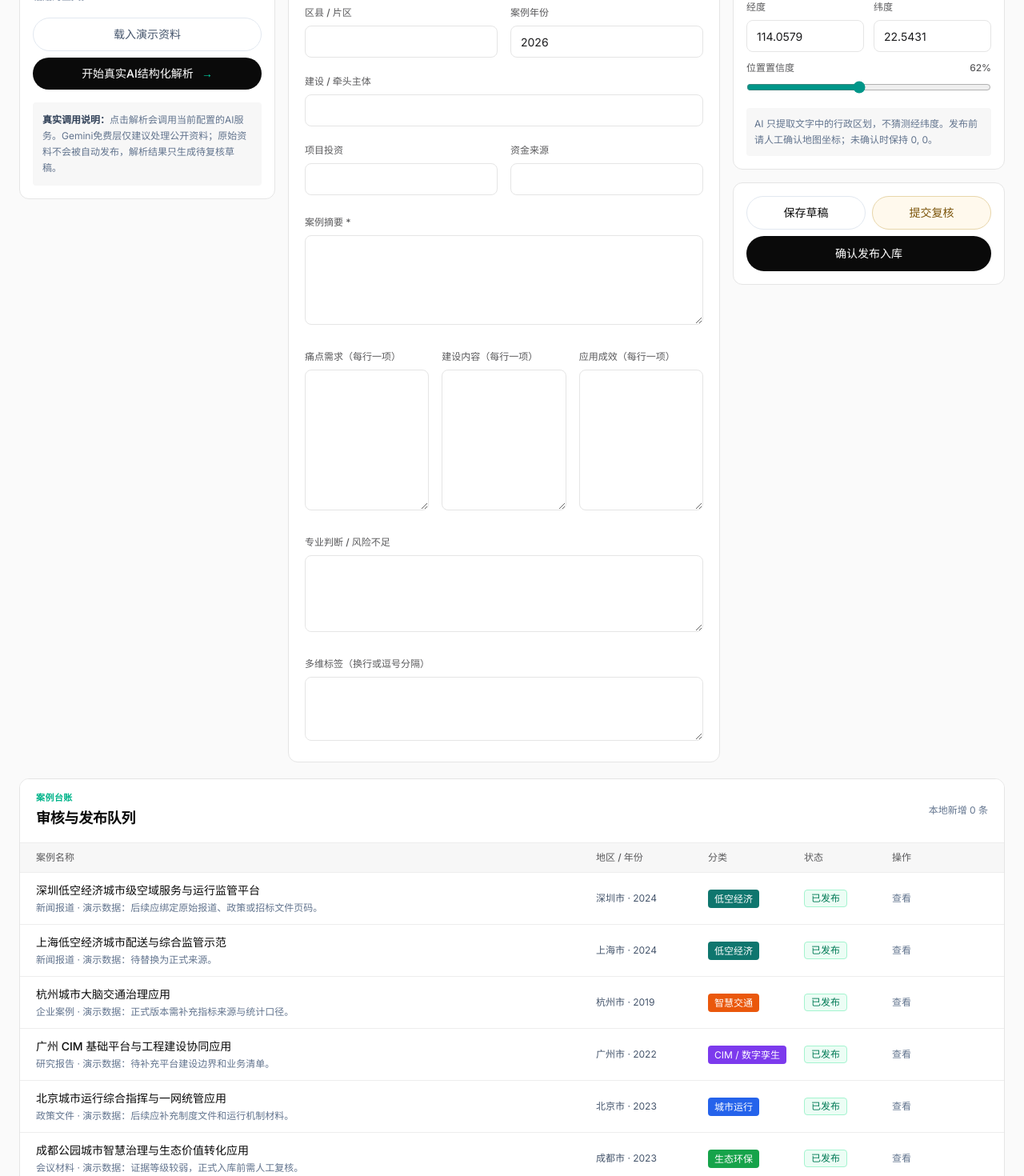
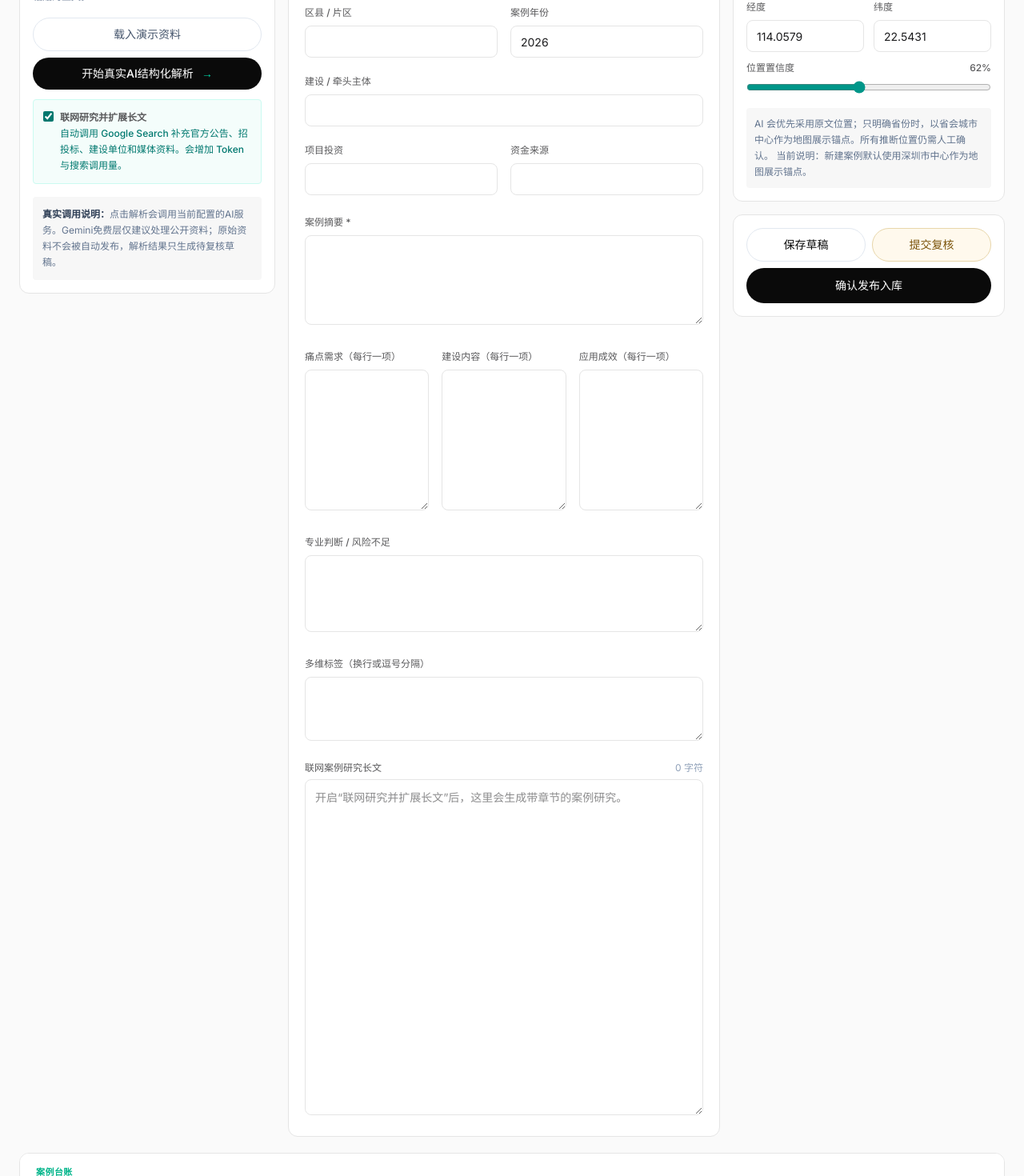
Before and after one commit to webowen/digitalx-casebase, a Next.js app: page /admin in a window 1280 px wide. Shown: the part 780-2250 px from the top of the page at 80% size. Built offline with nearby package versions, Linux system fonts and the light colour scheme.

Commit message:
feat: add grounded research and location inference (app/admin/page.tsx)

```diff
--- a/app/admin/page.tsx
+++ b/app/admin/page.tsx
@@ -53,6 +53,8 @@ const emptyCase: SmartCityCase = {
   lng: 114.0579,
   lat: 22.5431,
   locationConfidence: 0.62,
+  locationMethod: "city_center_inferred",
+  locationReason: "新建案例默认使用深圳市中心作为地图展示锚点。",
   coverageType: "城市级平台",
   status: "草稿",
   sourceType: "招投标公告",
@@ -72,6 +74,9 @@ const emptyCase: SmartCityCase = {
   fundingSource: "",
   implementationUnit: "",
   operationUnit: "",
+  researchReport: "",
+  researchSources: [],
+  researchQueries: [],
 };
 
 function lines(value: string) {
@@ -104,6 +109,7 @@ export default function AdminPage() {
   const [assessments, setAssessments] = useState<CaseFieldAssessment[]>([]);
   const [reviewItems, setReviewItems] = useState<string[]>([]);
   const [parseMeta, setParseMeta] = useState<CaseParserResponse["meta"] | null>(null);
+  const [researchMode, setResearchMode] = useState(true);
   const [localCases, setLocalCases] = useState<SmartCityCase[]>([]);
   const [stepIndex, setStepIndex] = useState(0);
   const [parsing, setParsing] = useState(false);
@@ -161,6 +167,7 @@ export default function AdminPage() {
     const formData = new FormData();
     formData.set("sourceText", activeText);
     formData.set("sourceUrl", sourceUrl);
+    formData.set("researchMode", String(researchMode));
     if (activeFile) formData.set("file", activeFile);
 
     try {
@@ -189,9 +196,13 @@ export default function AdminPage() {
         slug: createSlug(parsed.title || "case"),
         year: parsed.year || new Date().getFullYear(),
         status: "草稿",
-        lng: 0,
-        lat: 0,
-        locationConfidence: locationAssessment?.confidence || 0,
+        lng: parsed.lng,
+        lat: parsed.lat,
+        locationConfidence: parsed.locationConfidence || locationAssessment?.confidence || 0,
+        locationMethod: parsed.locationMethod,
+        locationReason: parsed.locationReason,
+        researchSources: payload.result.researchSources,
+        researchQueries: payload.result.researchQueries,
         sourceUrl,
         sourceNote: `由 AI 从${activeFile ? `文件“${activeFile.name}”` : "粘贴正文"}生成草稿；所有字段需人工复核后发布。`,
         sourceExcerpt: parsed.sourceExcerpt || activeText.slice(0, 420),
@@ -205,7 +216,11 @@ export default function AdminPage() {
       setParseMeta(payload.meta);
       setParsing(false);
       setStepIndex(2);
-      setNotice(`真实 AI 解析完成：生成了可编辑草稿，并标记 ${payload.result.reviewItems.length} 项人工核验事项。`);
+      setNotice(
+        payload.meta.researchMode
+          ? `联网研究完成：生成结构化草稿、长篇研究内容和 ${payload.result.researchSources.length} 个可追溯来源。`
+          : `真实 AI 解析完成：生成了可编辑草稿，并标记 ${payload.result.reviewItems.length} 项人工核验事项。`,
+      );
     } catch (error) {
       setStepIndex(0);
       setErrors([error instanceof Error ? error.message : "AI 解析失败，请稍后重试。"]);
@@ -281,6 +296,7 @@ export default function AdminPage() {
     setAssessments([]);
     setReviewItems([]);
     setParseMeta(null);
+    setResearchMode(true);
     setStepIndex(item.status === "已发布" ? 4 : item.status === "待复核" ? 3 : 2);
     setNotice(`正在编辑：${item.title}`);
     window.scrollTo({ top: 0, behavior: "smooth" });
@@ -296,6 +312,7 @@ export default function AdminPage() {
     setAssessments([]);
     setReviewItems([]);
     setParseMeta(null);
+    setResearchMode(true);
     setStepIndex(0);
     setErrors([]);
     setNotice("");
@@ -470,6 +487,21 @@ export default function AdminPage() {
                 {parsing ? "AI 正在阅读与提取…" : "开始真实AI结构化解析"}
               </button>
 
+              <label className="mt-3 flex items-start gap-2 rounded border border-teal-100 bg-teal-50/70 p-3">
+                <input
+                  type="checkbox"
+                  checked={researchMode}
+                  onChange={(event) => setResearchMode(event.target.checked)}
+                  className="mt-0.5 accent-teal-700"
+                />
+                <span className="text-xs leading-5 text-teal-900">
+                  <b>联网研究并扩展长文</b>
+                  <span className="block text-teal-700">
+                    自动调用 Google Search 补充官方公告、招投标、建设单位和媒体资料。会增加 Token 与搜索调用量。
+                  </span>
+                </span>
+              </label>
+
               <div className="mt-4 rounded bg-slate-50 p-3 text-xs leading-5 text-slate-500">
                 <b className="text-slate-700">真实调用说明：</b>点击解析会调用当前配置的AI服务。Gemini免费层仅建议处理公开资料；原始资料不会被自动发布，解析结果只生成待复核草稿。
               </div>
@@ -572,6 +604,21 @@ export default function AdminPage() {
                   className="admin-textarea h-20"
                 />
               </label>
+
+              <label className="block">
+                <span className="flex items-center justify-between text-xs font-medium text-slate-600">
+                  <span>联网案例研究长文</span>
+                  <span className="font-normal text-slate-400">
+                    {(caseItem.researchReport || "").length.toLocaleString()} 字符
+                  </span>
+                </span>
+                <textarea
+                  value={caseItem.researchReport || ""}
+                  onChange={(event) => update("researchReport", event.target.value)}
+                  placeholder="开启“联网研究并扩展长文”后，这里会生成带章节的案例研究。"
+                  className="admin-textarea min-h-[420px]"
+                />
+              </label>
             </div>
           </section>
 
@@ -638,6 +685,28 @@ export default function AdminPage() {
                 {parseMeta && (
                   <div className="rounded bg-slate-50 p-2.5 text-[11px] leading-5 text-slate-500">
                     本次调用：输入 {parseMeta.inputTokens.toLocaleString()} tokens · 输出 {parseMeta.outputTokens.toLocaleString()} tokens
+                    {parseMeta.researchMode ? ` · 联网检索 ${parseMeta.searchQueryCount} 组` : ""}
+                  </div>
+                )}
+                {(caseItem.researchSources?.length || 0) > 0 && (
+                  <div className="rounded border border-slate-200 p-3">
+                    <div className="text-xs font-semibold text-slate-700">
+                      联网来源（{caseItem.researchSources?.length}）
+                    </div>
+                    <ul className="mt-2 space-y-2 text-xs leading-5">
+                      {caseItem.researchSources?.map((source) => (
+                        <li key={source.url}>
+                          <a
+                            href={source.url}
+                            target="_blank"
+                            rel="noreferrer"
+                            className="text-teal-700 underline decoration-teal-200 underline-offset-2 hover:text-teal-900"
+                          >
+                            {source.title || source.url}
+                          </a>
+                        </li>
+                      ))}
+                    </ul>
                   </div>
                 )}
               </div>
@@ -685,7 +754,8 @@ export default function AdminPage() {
                   />
                 </label>
                 <p className="rounded bg-slate-50 p-2.5 text-xs leading-5 text-slate-500">
-                  AI 只提取文字中的行政区划，不猜测经纬度。发布前请人工确认地图坐标；未确认时保持 0, 0。
+                  AI 会优先采用原文位置；只明确省份时，以省会城市中心作为地图展示锚点。所有推断位置仍需人工确认。
+                  {caseItem.locationReason ? ` 当前说明：${caseItem.locationReason}` : ""}
                 </p>
               </div>
             </section>
```
